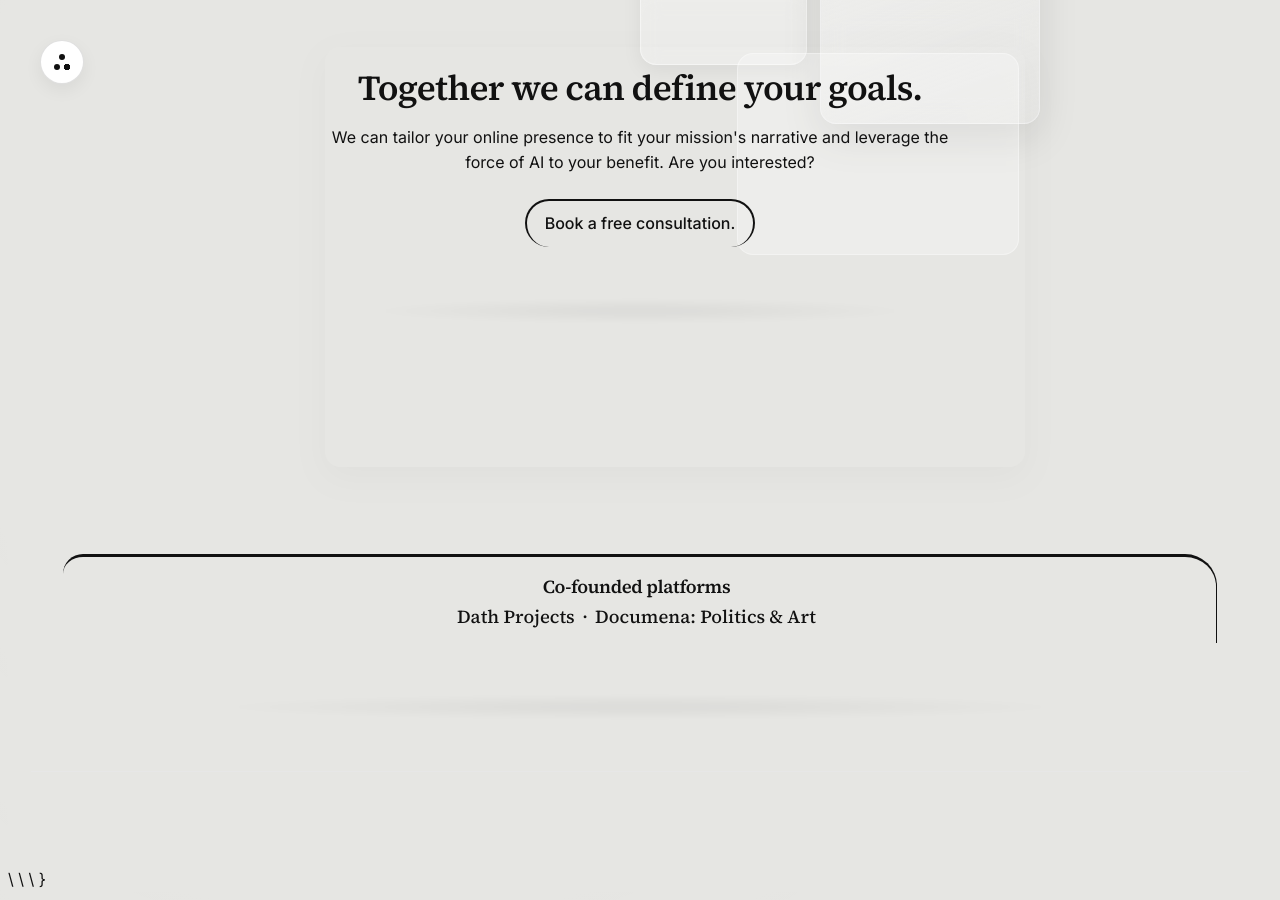
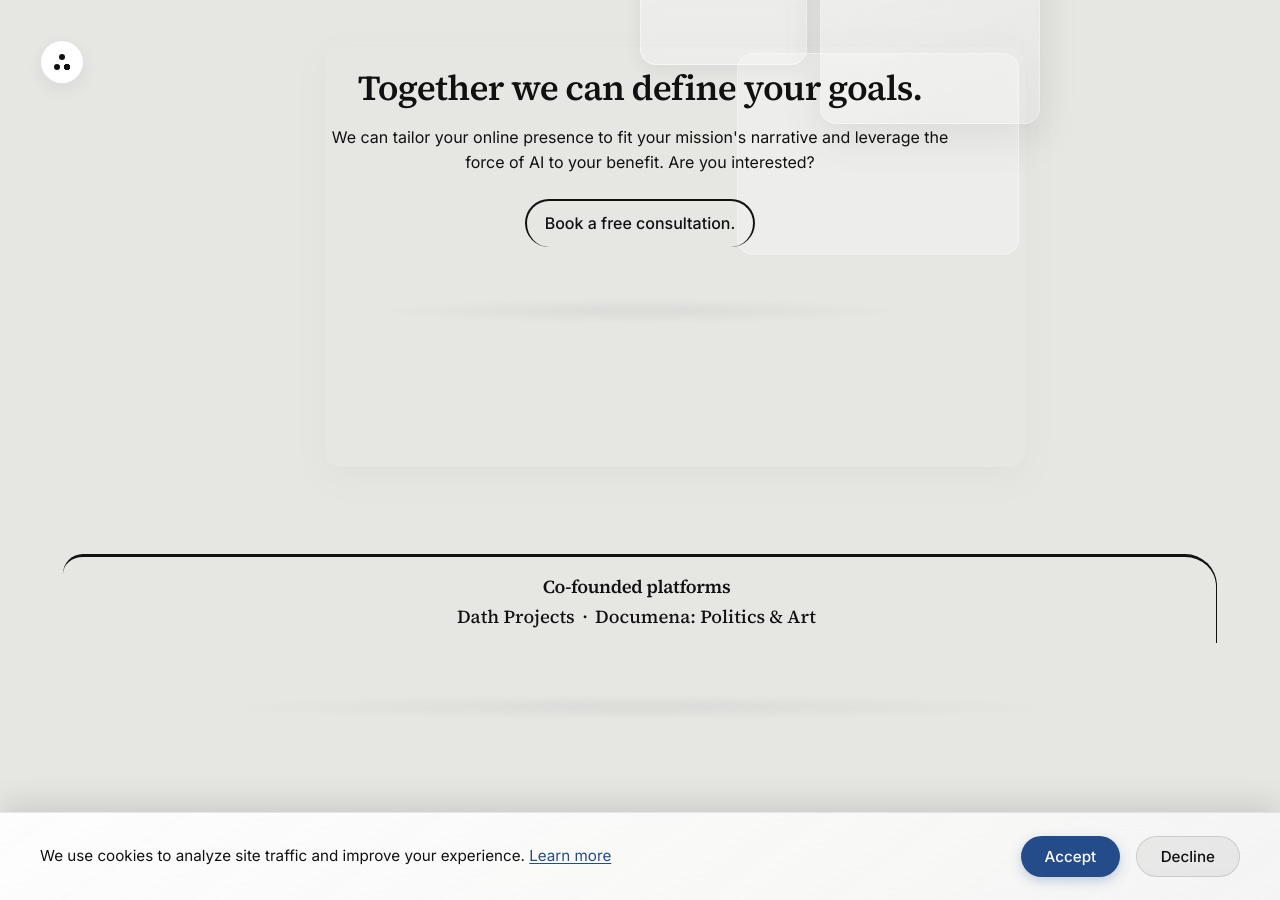
Before and after one commit to athanasios-co/athanasios-co.github.io, a Jekyll site: the page built from index.md, in a window 1280 px wide and 900 px high, scrolled down 2728 px. Built offline with Jekyll 4.4.1, drawn with Linux system fonts in a browser that asks for light colours; nearby versions of some CDN libraries; part of the change alters nothing that is shown.

Commit message:
Update cookie-consent.html

```diff
--- a/_includes/cookie-consent.html
+++ b/_includes/cookie-consent.html
@@ -1,59 +1,57 @@
-<!-- Cookie Consent Banner -->\
-<div class="cookie-consent" id="cookieConsent" hidden>\
-  <div class="cookie-consent__content">\
-    <p class="cookie-consent__text">\
-      We use cookies to analyze site traffic and improve your experience. \
-      <a href="/privacy" class="cookie-consent__link">Learn more</a>\
-    </p>\
-    <div class="cookie-consent__buttons">\
-      <button class="cookie-btn cookie-btn--accept" id="acceptCookies">Accept</button>\
-      <button class="cookie-btn cookie-btn--decline" id="declineCookies">Decline</button>\
-    </div>\
-  </div>\
-</div>\
-\
-<script>\
-(function() \{\
-  const consent = localStorage.getItem('cookie-consent');\
-  const banner = document.getElementById('cookieConsent');\
-  const acceptBtn = document.getElementById('acceptCookies');\
-  const declineBtn = document.getElementById('declineCookies');\
-\
-  // Show banner if no consent stored\
-  if (!consent) \{\
-    banner.removeAttribute('hidden');\
-  \} else if (consent === 'accepted') \{\
-    loadAnalytics();\
-  \}\
-\
-  acceptBtn.addEventListener('click', function() \{\
-    localStorage.setItem('cookie-consent', 'accepted');\
-    banner.setAttribute('hidden', '');\
-    loadAnalytics();\
-  \});\
-\
-  declineBtn.addEventListener('click', function() \{\
-    localStorage.setItem('cookie-consent', 'declined');\
-    banner.setAttribute('hidden', '');\
-  \});\
-\
-  function loadAnalytics() \{\
-    // Load Google Analytics\
-    const script1 = document.createElement('script');\
-    script1.async = true;\
-    script1.src = 'https://www.googletagmanager.com/gtag/js?id=G-8L0L24LT34';\
-    document.head.appendChild(script1);\
-\
-    const script2 = document.createElement('script');\
-    script2.textContent = `\
-      window.dataLayer = window.dataLayer || [];\
-      function gtag()\{dataLayer.push(arguments);\}\
-      gtag('js', new Date());\
-      gtag('config', 'G-8L0L24LT34', \{\
-        'anonymize_ip': true\
-      \});\
-    `;\
-    document.head.appendChild(script2);\
-  \}\
-\})();\
-</script>}
+<!-- Cookie Consent Banner -->
+<div class="cookie-consent" id="cookieConsent" hidden>
+  <div class="cookie-consent__content">
+    <p class="cookie-consent__text">
+      We use cookies to analyze site traffic and improve your experience.
+      <a href="/privacy" class="cookie-consent__link">Learn more</a>
+    </p>
+    <div class="cookie-consent__buttons">
+      <button class="cookie-btn cookie-btn--accept" id="acceptCookies">Accept</button>
+      <button class="cookie-btn cookie-btn--decline" id="declineCookies">Decline</button>
+    </div>
+  </div>
+</div>
+
+<script>
+(function() {
+  const consent = localStorage.getItem('cookie-consent');
+  const banner = document.getElementById('cookieConsent');
+  const acceptBtn = document.getElementById('acceptCookies');
+  const declineBtn = document.getElementById('declineCookies');
+
+  if (!consent) {
+    banner.removeAttribute('hidden');
+  } else if (consent === 'accepted') {
+    loadAnalytics();
+  }
+
+  acceptBtn.addEventListener('click', function() {
+    localStorage.setItem('cookie-consent', 'accepted');
+    banner.setAttribute('hidden', '');
+    loadAnalytics();
+  });
+
+  declineBtn.addEventListener('click', function() {
+    localStorage.setItem('cookie-consent', 'declined');
+    banner.setAttribute('hidden', '');
+  });
+
+  function loadAnalytics() {
+    const script1 = document.createElement('script');
+    script1.async = true;
+    script1.src = 'https://www.googletagmanager.com/gtag/js?id=G-8L0L24LT34';
+    document.head.appendChild(script1);
+
+    const script2 = document.createElement('script');
+    script2.textContent = `
+      window.dataLayer = window.dataLayer || [];
+      function gtag(){dataLayer.push(arguments);}
+      gtag('js', new Date());
+      gtag('config', 'G-8L0L24LT34', {
+        'anonymize_ip': true
+      });
+    `;
+    document.head.appendChild(script2);
+  }
+})();
+</script>
```
